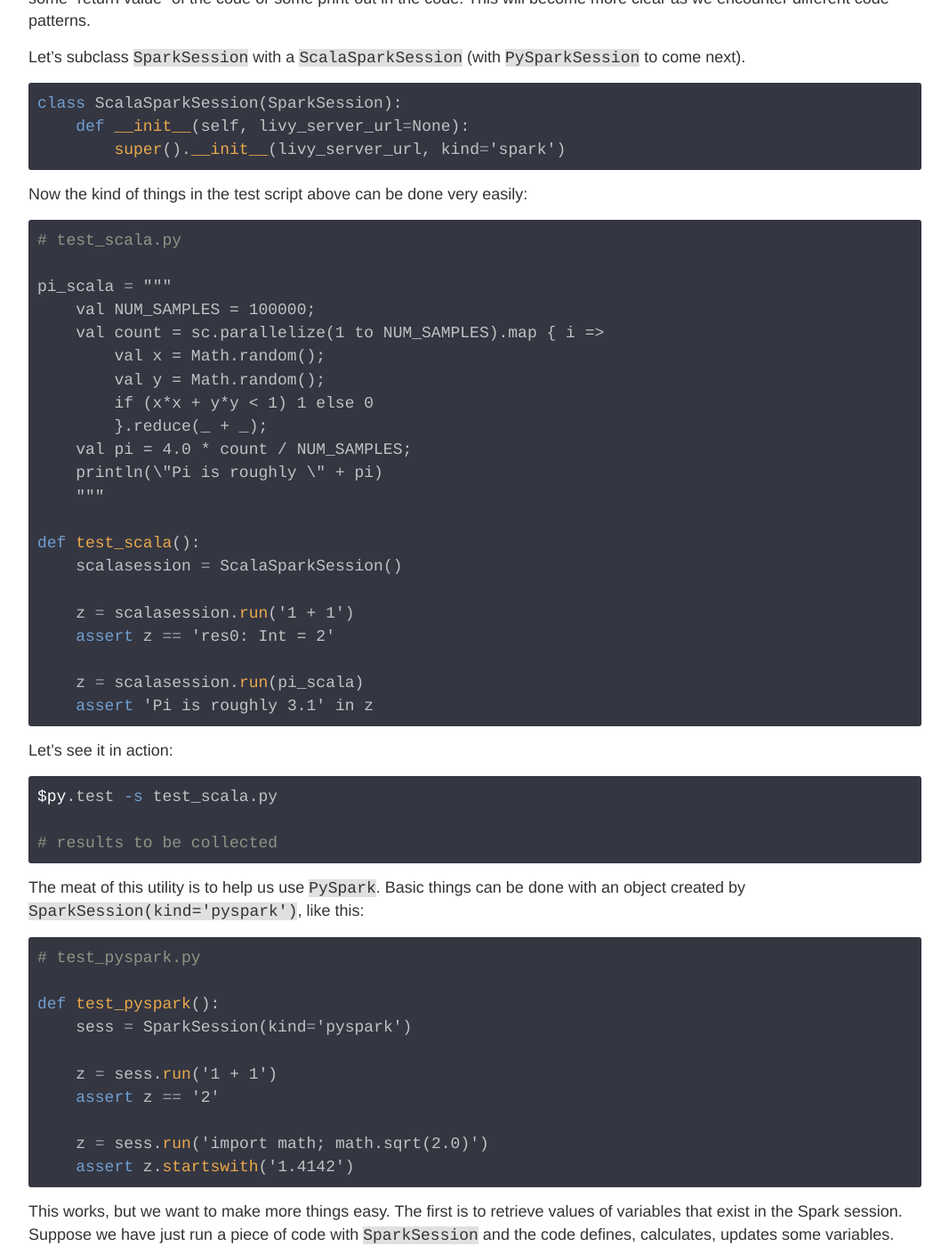
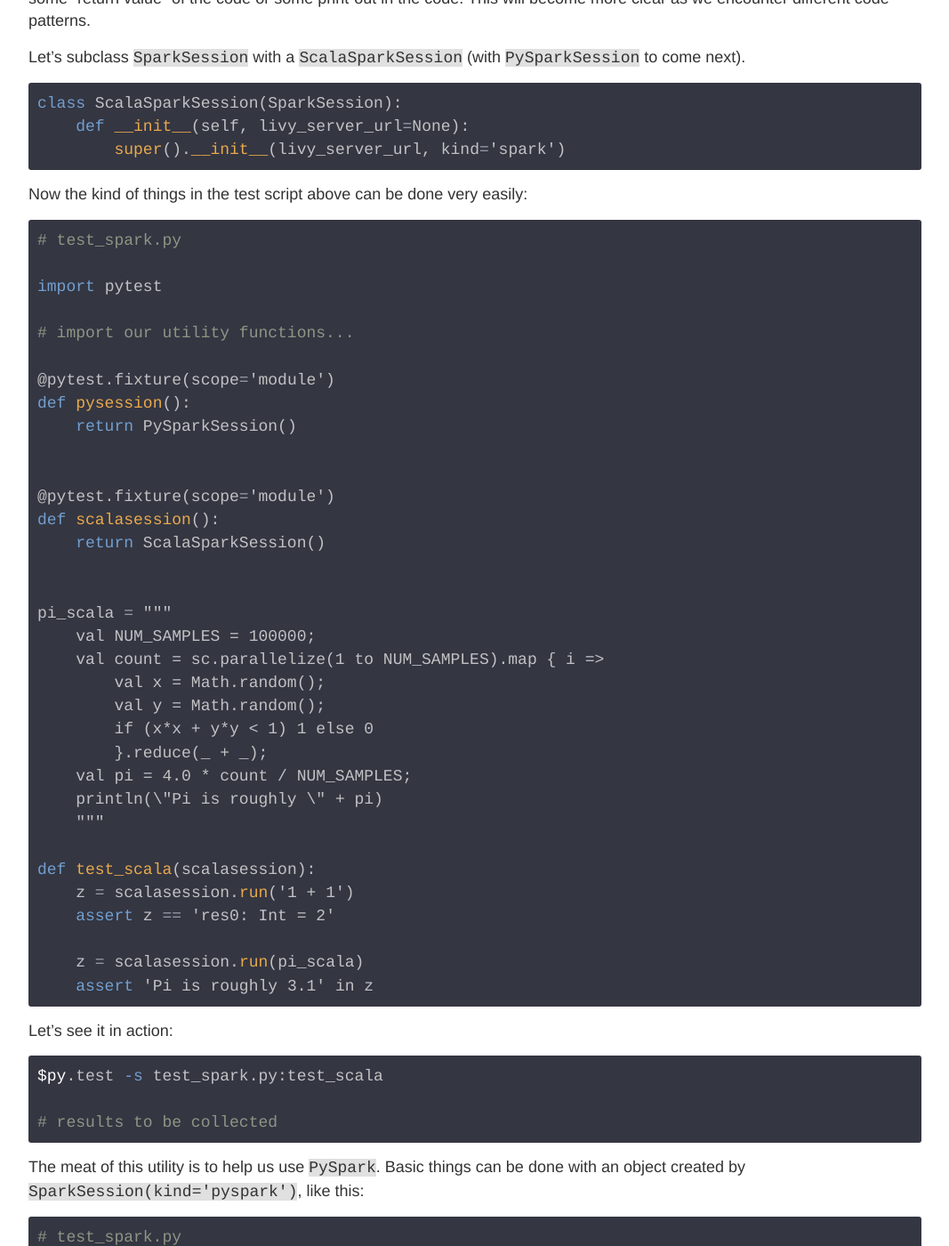
Before and after one commit to zpz/zpz.github.io, a Jekyll site: the page built from _posts/2018-09-08-talking-to-spark-from-python-via-livy.md, in a window 1280 px wide and 1400 px high, scrolled down 5935 px. Shown: the whole window at 89% size, without its empty margins (106-1173 px from the left). Built offline with Jekyll 4.4.1, drawn with Linux system fonts in a browser that asks for light colours; some of the changed text lies outside the part shown.

Commit message:
merge tests into a single test file

````diff
--- a/_posts/2018-09-08-talking-to-spark-from-python-via-livy.md
+++ b/_posts/2018-09-08-talking-to-spark-from-python-via-livy.md
@@ -240,7 +240,21 @@
 Now the kind of things in the test script above can be done very easily:
 
 ```python
-# test_scala.py
+# test_spark.py
+
+import pytest
+
+# import our utility functions...
+
+@pytest.fixture(scope='module')
+def pysession():
+    return PySparkSession()
+
+
+@pytest.fixture(scope='module')
+def scalasession():
+    return ScalaSparkSession()
+
 
 pi_scala = """
     val NUM_SAMPLES = 100000;
@@ -265,7 +277,7 @@
 
 Let's see it in action:
 ```sh
-$py.test -s test_scala.py
+$py.test -s test_spark.py:test_scala
 
 # results to be collected
 ```
@@ -274,7 +286,9 @@
 Basic things can be done with an object created by `SparkSession(kind='pyspark')`, like this:
 
 ```python
-# test_pyspark.py
+# test_spark.py
+
+# ...
 
 def test_pyspark():
     sess = SparkSession(kind='pyspark')
@@ -370,7 +384,9 @@
 Let's test this part:
 
 ```python
-# test_py.py
+# test_spark.py
+
+# ...
 
 pi_py = """\
     import random
@@ -463,7 +477,7 @@
 
 Here's the outcome:
 ```sh
-$py.test -s test_py.py
+$py.test -s test_spark.py:test_py
 
 # results to be collected
 ```
@@ -571,10 +585,11 @@
 Here is a small test for `run_file`:
 
 ```python
-# test_file.py
+# test_spark.py
 
-def test_file():
-    pysession = PySparkSession()
+# ...
+
+def test_file(pysession):
     pysession.run_file(relative_path('./spark_test_scripts/script_a.py'))
     z = pysession.read('magic')
     assert 6.0 < z < 7.0
@@ -626,9 +641,11 @@
 To test it,
 
 ```python
-# test_func.py
+# test_spark.py
 
-def test_func():
+# ...
+
+def test_func(pysession):
     f = '''\
     def myfunc(a, b, names, squared=False):
         assert len(a) == 3
@@ -703,7 +719,9 @@
 Let's confirm that we get some useful error info:
 
 ```python
-# test_error.py
+# test_spark.py
+
+# ...
 
 scala_error = """
     val NUM = 1000
@@ -738,7 +756,7 @@
 Here's the outcome:
 
 ```sh
-$py.test -s test_error.py
+$py.test -s test_spark.py:test_scala_error test_spark.py:test_py_error
 
 # results to be coleected
 ```
````
Also changed, not shown: other parts of _posts/2018-09-08-talking-to-spark-from-python-via-livy.md (+1 -6 lines).
